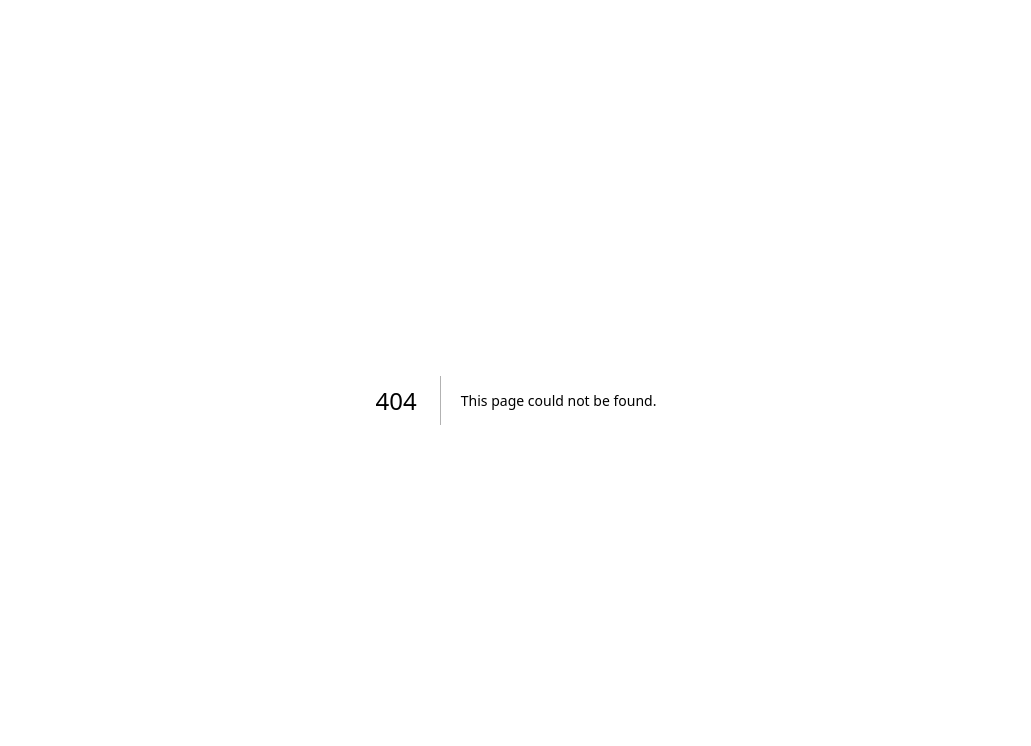
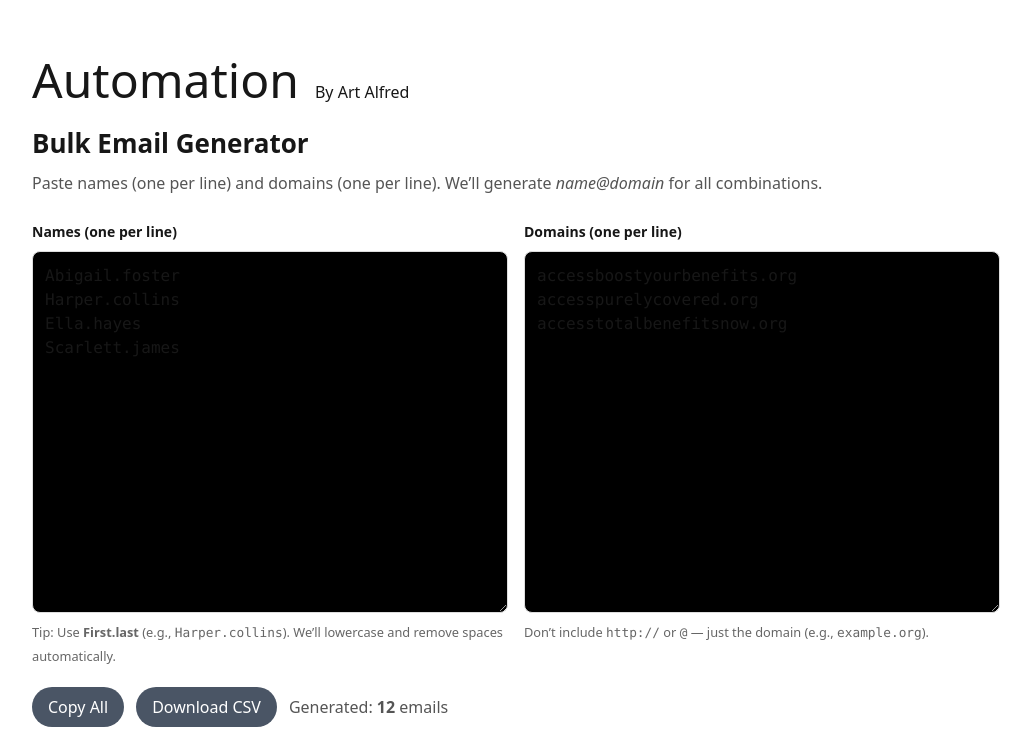
Before and after one commit to artalfred/automation, a Next.js app: page /CreateInboxes in a window 1280 px wide. Before the commit this address had no page. Shown: the top 746 px of the page, without its empty margins (124-1155 px from the left). Built offline with nearby package versions, Linux system fonts and the light colour scheme.

Commit message:
New Message

```diff
--- /dev/null
+++ b/app/CreateInboxes/page.tsx
@@ -0,0 +1,137 @@
+'use client';
+
+import { useMemo, useState } from 'react';
+import Header from '../header';
+
+function cleanLine(s: string) {
+  // trim, collapse spaces, keep dots in names, lowercase
+  return s.trim().replace(/\s+/g, '').toLowerCase();
+}
+
+function parseLines(s: string) {
+  return s
+    .split('\n')
+    .map(x => x.trim())
+    .filter(Boolean);
+}
+
+export default function Page() {
+  const [namesInput, setNamesInput] = useState(`Abigail.foster
+Harper.collins
+Ella.hayes
+Scarlett.james`);
+  const [domainsInput, setDomainsInput] = useState(`accessboostyourbenefits.org
+accesspurelycovered.org
+accesstotalbenefitsnow.org`);
+
+  const emails = useMemo(() => {
+    const rawNames = parseLines(namesInput);
+    const rawDomains = parseLines(domainsInput);
+
+    const names = rawNames.map(cleanLine);
+    const domains = rawDomains.map(d => cleanLine(d).replace(/^@/, ''));
+
+    const out: string[] = [];
+    for (const domain of domains) {
+      for (const name of names) {
+        // basic guard: ensure looks like "x.y" or "word"
+        const local = name.replace(/[^a-z0-9._-]/g, '');
+        if (!local || !domain) continue;
+        out.push(`${local}@${domain}`);
+      }
+    }
+    return out;
+  }, [namesInput, domainsInput]);
+
+  const copyAll = async () => {
+    await navigator.clipboard.writeText(emails.join('\n'));
+    alert('Emails copied to clipboard.');
+  };
+
+  const downloadCSV = () => {
+    const rows = emails.map(e => [e]);
+    const csv = ['email', ...rows.map(r => r.join(',')).join('\n')].join('\n');
+    const blob = new Blob([csv], { type: 'text/csv;charset=utf-8;' });
+    const url = URL.createObjectURL(blob);
+    const a = document.createElement('a');
+    a.href = url;
+    a.download = 'emails.csv';
+    a.click();
+    URL.revokeObjectURL(url);
+  };
+
+  return (
+    <main style={{ maxWidth: 1000, margin: '40px auto', padding: 16, fontFamily: 'system-ui, sans-serif' }}>
+        <Header />
+      <h1 className='pt-[20px]' style={{ fontSize: 26, fontWeight: 600, marginBottom: 8 }}>Bulk Email Generator</h1>
+      <p style={{ color: '#555', marginBottom: 24 }}>
+        Paste names (one per line) and domains (one per line). We’ll generate <i>name@domain</i> for all combinations.
+      </p>
+
+      <div style={{ display: 'grid', gap: 16, gridTemplateColumns: '1fr 1fr' }}>
+        <div>
+          <label style={{ fontSize: 14, fontWeight: 600 }}>Names (one per line)</label>
+          <textarea
+            value={namesInput}
+            onChange={(e) => setNamesInput(e.target.value)}
+            placeholder={`Abigail.foster\nHarper.collins\nElla.hayes\nScarlett.james`}
+            rows={14}
+            className='bg-black'
+            style={{
+              width: '100%', marginTop: 8, padding: 12, borderRadius: 8, border: '1px solid #ddd',
+              fontFamily: 'ui-monospace, SFMono-Regular, Menlo, monospace'
+            }}
+          />
+          <small style={{ color: '#666' }}>
+            Tip: Use <b>First.last</b> (e.g., <code>Harper.collins</code>). We’ll lowercase and remove spaces automatically.
+          </small>
+        </div>
+
+        <div>
+          <label style={{ fontSize: 14, fontWeight: 600 }}>Domains (one per line)</label>
+          <textarea
+            value={domainsInput}
+            onChange={(e) => setDomainsInput(e.target.value)}
+            placeholder={`accessboostyourbenefits.org\naccesspurelycovered.org\naccesstotalbenefitsnow.org`}
+            rows={14}
+            className='bg-black'
+            style={{
+              width: '100%', marginTop: 8, padding: 12, borderRadius: 8, border: '1px solid #ddd',
+              fontFamily: 'ui-monospace, SFMono-Regular, Menlo, monospace'
+            }}
+          />
+          <small style={{ color: '#666' }}>
+            Don’t include <code>http://</code> or <code>@</code> — just the domain (e.g., <code>example.org</code>).
+          </small>
+        </div>
+      </div>
+
+      <div style={{ display: 'flex', gap: 12, alignItems: 'center', marginTop: 20 }}>
+        <button
+          onClick={copyAll}
+          className='bg-gray-600 text-white px-4 py-2 rounded-full'
+        >
+          Copy All
+        </button>
+        <button
+          onClick={downloadCSV}
+          className='bg-gray-600 text-white px-4 py-2 rounded-full'
+        >
+          Download CSV
+        </button>
+        <div style={{ color: '#555' }}>
+          Generated: <b>{emails.length}</b> emails
+        </div>
+      </div>
+
+      <div style={{
+        marginTop: 20, padding: 12, border: '1px solid #eee', borderRadius: 8,
+        maxHeight: 300, overflow: 'auto', background: '#000'
+      }}>
+        <pre style={{ margin: 0, whiteSpace: 'pre-wrap', wordBreak: 'break-word' }}>
+{emails.join('\n')}
+        </pre>
+      </div>
+    </main>
+  );
+}
--- a/app/DeleteLeads/page.js
+++ /dev/null
@@ -1,134 +0,0 @@
-"use client"
-import { useState } from "react";
-import Papa from "papaparse";
-import Image from "next/image";
-import Link from "next/link";
-
-export default function DeleteLeads() {
-  const [csvData, setCsvData] = useState([]);
-  const [emailList, setEmailList] = useState("");
-  const [cleanedData, setCleanedData] = useState([]);
-  const [progress, setProgress] = useState(0);
-  const [isCleaning, setIsCleaning] = useState(false);
-  const [originalFileName, setOriginalFileName] = useState("");
-
-
-  const handleFileUpload = (e) => {
-    const file = e.target.files[0];
-    if (!file) return;
-
-    setOriginalFileName(file.name.replace(/\.csv$/, "")); // remove .csv extension
-
-    Papa.parse(file, {
-      header: true,
-      skipEmptyLines: true,
-      complete: function (results) {
-        setCsvData(results.data);
-      },
-    });
-  };
-
-  const handleCleanData = () => {
-    setIsCleaning(true);
-    setProgress(1); // Start progress at 1%
-
-    const emailsToRemove = emailList
-      .split(/\s|,|\n/)
-      .map((e) => e.trim().toLowerCase())
-      .filter(Boolean);
-
-    // Simulate progress
-    let currentProgress = 1;
-    const interval = setInterval(() => {
-      currentProgress += 5;
-      setProgress(currentProgress);
-
-      if (currentProgress >= 100) {
-        clearInterval(interval);
-
-        const filtered = csvData.filter(
-          (row) => !emailsToRemove.includes(row.EMAIL?.toLowerCase())
-        );
-
-        setCleanedData(filtered);
-        setIsCleaning(false);
-      }
-    }, 50); // You can adjust the speed (ms) here
-  };
-
-  const handleDownload = () => {
-    const csv = Papa.unparse(cleanedData);
-    const blob = new Blob([csv], { type: "text/csv;charset=utf-8;" });
-    const url = URL.createObjectURL(blob);
-    const link = document.createElement("a");
-
-    const filename = originalFileName ? `${originalFileName}_cleaned.csv` : "cleaned_data.csv";
-    link.setAttribute("href", url);
-    link.setAttribute("download", filename);
-
-    document.body.appendChild(link);
-    link.click();
-    document.body.removeChild(link);
-  };
-
-  return (
-    <div className="min-h-screen p-10 font-sans">
-      <Link href="/">
-        <div className="flex items-center gap-4">
-          <h1 className="text-5xl">Automation</h1>
-          <h6 className="text-l mt-6">By Art Alfred</h6>
-        </div>
-      </Link>
-
-      <input
-        type="file"
-        accept=".csv"
-        onChange={handleFileUpload}
-        className="mb-4 bg-gray-400 mt-4 rounded-full p-4 text-center flex justify-center items-center text-white"
-      />
-
-      <textarea
-        placeholder="Paste emails here to deletes..."
-        value={emailList}
-        onChange={(e) => setEmailList(e.target.value)}
-        rows={10}
-        className="w-full mb-4 rounded bg-black outline-none p-[2rem]"
-      />
-
-      <div className="flex gap-4 items-center">
-        <button
-          onClick={handleCleanData}
-          disabled={csvData.length === 0 || emailList.trim() === "" || isCleaning}
-          className={`rounded-full border border-solid border-transparent transition-colors flex items-center justify-center gap-2 font-medium text-sm sm:text-base h-10 sm:h-12 px-4 sm:px-5 sm:w-auto
-            ${
-              csvData.length === 0 || emailList.trim() === "" || isCleaning
-                ? "bg-gray-300 text-gray-500 cursor-not-allowed"
-                : "bg-foreground text-background hover:bg-[#383838] dark:hover:bg-[#ccc]"
-            }`}
-        >
-          <Image
-            className="dark:invert"
-            src="/vercel.svg"
-            alt="Vercel logomark"
-            width={20}
-            height={20}
-          />
-          {isCleaning ? "Cleaning..." : "Clean CSV"}
-        </button>
-
-        {isCleaning && (
-          <span className="text-sm text-gray-600">{progress}% complete</span>
-        )}
-
-        {cleanedData.length > 0 && !isCleaning && (
-          <button
-            onClick={handleDownload}
-            className="bg-gray-600 text-white px-4 py-2 rounded-full"
-          >
-            Download Cleaned CSV
-          </button>
-        )}
-      </div>
-    </div>
-  );
-}
--- a/app/page.js
+++ b/app/page.js
@@ -1,6 +1,4 @@
 "use client"
-import Image from "next/image";
-import DeleteLeads from "./DeleteLeads/page";
 import Link from "next/link";
 import Footer from "./footer"
 import Header from "./header"
@@ -12,14 +10,19 @@ export default function Home() {
       <Header />
 
       <main className="flex flex-col gap-[32px] row-start-2 w-md">
- <Link href="/Latest" className="rounded-full border border-solid border-transparent transition-colors flex items-center justify-center bg-foreground text-background gap-2 hover:bg-[#383838] dark:hover:bg-[#ccc] font-medium text-sm sm:text-base h-10 sm:h-12 px-4 sm:px-5 sm:w-auto">
+ <Link href="/DeleteLeads" className="rounded-full border border-solid border-transparent transition-colors flex items-center justify-center bg-foreground text-background gap-2 hover:bg-[#383838] dark:hover:bg-[#ccc] font-medium text-sm sm:text-base h-10 sm:h-12 px-4 sm:px-5 sm:w-auto">
 
           Start Cleaning
+        </Link>
+        <Link href="/CreateInboxes" className="rounded-full border border-solid border-transparent transition-colors flex items-center justify-center bg-foreground text-background gap-2 hover:bg-[#383838] dark:hover:bg-[#ccc] font-medium text-sm sm:text-base h-10 sm:h-12 px-4 sm:px-5 sm:w-auto">
+
+          Create Inboxes
         </Link>
         <Link href="/RemoveDuplicates" className="rounded-full border border-solid border-transparent transition-colors flex items-center justify-center bg-foreground text-background gap-2 hover:bg-[#383838] dark:hover:bg-[#ccc] font-medium text-sm sm:text-base h-10 sm:h-12 px-4 sm:px-5 sm:w-auto">
 
           Remove Duplicate Email
         </Link>
+
       </main>
 
       <Footer />
```
Also changed, not shown: app/DeleteLeads/page.tsx (renamed from app/Latest/page.tsx).
